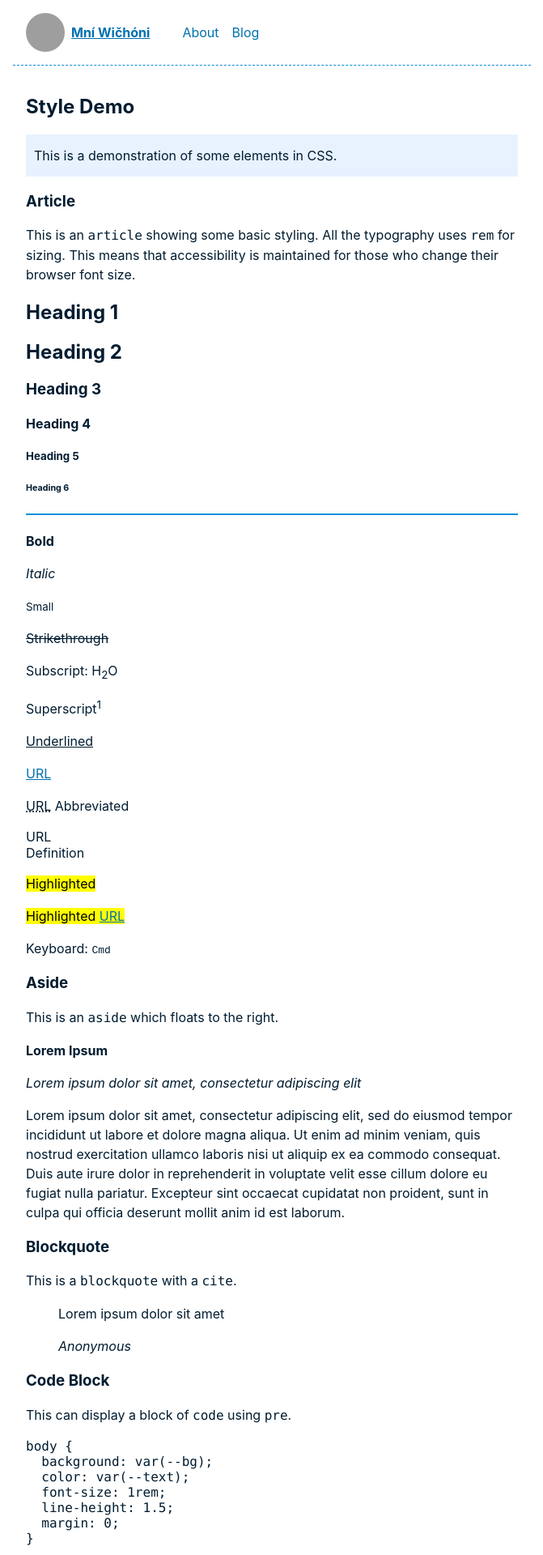
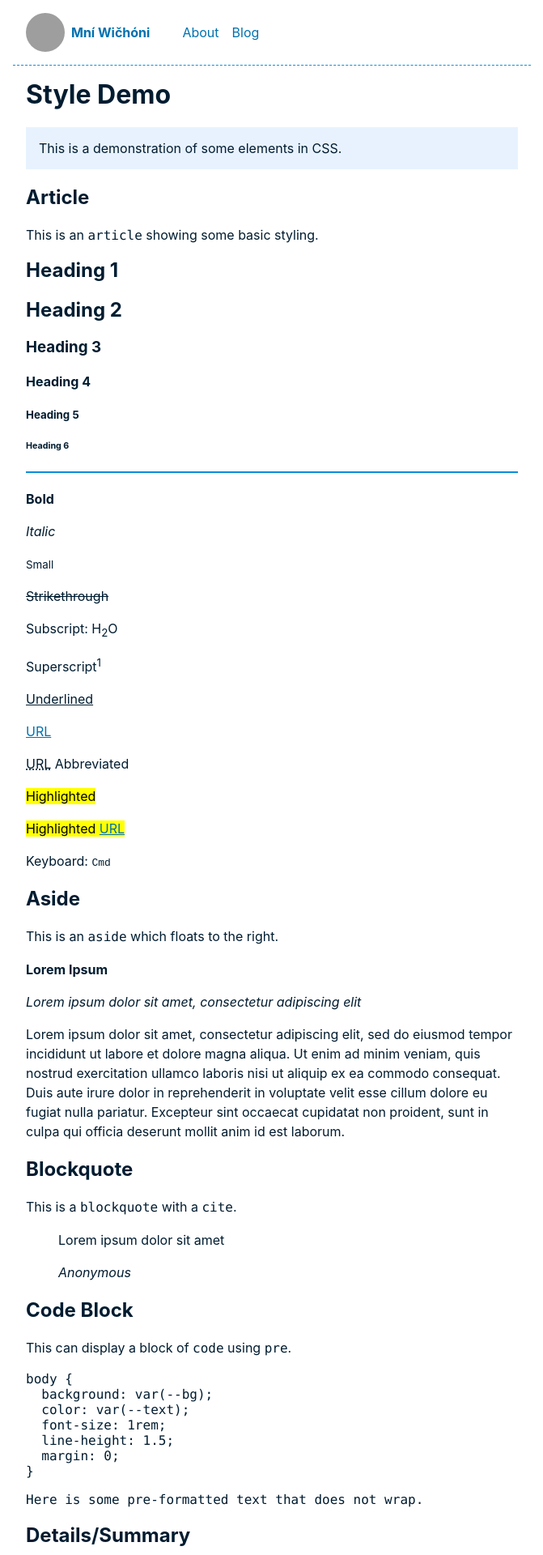
Before and after one commit to megdna/mni, a Jekyll site: the page built from about.md, in a window 1280 px wide. Shown: the top 1920 px of the page at 81% size, without its empty margins (304-975 px from the left). Built offline with Jekyll 4.4.1, drawn with Linux system fonts in a browser that asks for light colours; some of the changed text lies outside the part shown; grey boxes are pictures that could not be loaded.

Commit message:
Update theme

```diff
--- a/_includes/footer.html
+++ b/_includes/footer.html
@@ -1,4 +1,4 @@
-<p>{{ site.time | date: '%Y' }} &copy; <a href="https://github.com/{{ site.github }}" target="_blank">{{ site.author }}</a> {{ site.icon }}</p>
+{{ site.time | date: '%Y' }} &copy; <a href="https://github.com/{{ site.github }}" target="_blank">{{ site.author }}</a> {{ site.icon }}
 
 {% if site.goatcounter %}
 <script data-goatcounter="https://{{ site.goatcounter }}.goatcounter.com/count"
--- a/_layouts/post.html
+++ b/_layouts/post.html
@@ -1,7 +1,7 @@
 ---
 layout: default
 ---
-<h2>{{ page.title }}</h2>
+<h1>{{ page.title }}</h1>
 {% if page.description %}<div class="notice">{{ page.description }}</div>{% endif %}
 {% if page.date %}<cite>Posted on {{ page.date | date_to_string }}</cite>{% endif %}
 {{ content }}
--- a/about.md
+++ b/about.md
@@ -5,9 +5,9 @@ title: Style Demo
 description: This is a demonstration of some elements in CSS.
 image: assets/images/blue.jpg
 ---
-### Article
+## Article
 
-This is an `article` showing some basic styling. All the typography uses `rem` for sizing. This means that accessibility is maintained for those who change their browser font size.
+This is an `article` showing some basic styling.
 
 <article>
 <h1>Heading 1</h1>
@@ -26,13 +26,12 @@ This is an `article` showing some basic styling. All the typography uses `rem` f
 <p><u>Underlined</u></p>
 <p><a href="https://example.com" target="_blank">URL</a></p>
 <p><abbr title="Uniform Resource Locator">URL</abbr> Abbreviated</p>
-<p><dt>URL</dt> Definition</p>
 <p><mark>Highlighted</mark></p>
 <p><mark>Highlighted <a href="https://example.com" target="_blank">URL</a></mark></p>
 <p>Keyboard: <kbd>Cmd</kbd></p>
 </article>
 
-### Aside
+## Aside
 
 This is an `aside` which floats to the right.
 
@@ -42,7 +41,7 @@ This is an `aside` which floats to the right.
 </aside>
 Lorem ipsum dolor sit amet, consectetur adipiscing elit, sed do eiusmod tempor incididunt ut labore et dolore magna aliqua. Ut enim ad minim veniam, quis nostrud exercitation ullamco laboris nisi ut aliquip ex ea commodo consequat. Duis aute irure dolor in reprehenderit in voluptate velit esse cillum dolore eu fugiat nulla pariatur. Excepteur sint occaecat cupidatat non proident, sunt in culpa qui officia deserunt mollit anim id est laborum.
 
-### Blockquote
+## Blockquote
 
 This is a `blockquote` with a `cite`.
 
@@ -50,7 +49,7 @@ This is a `blockquote` with a `cite`.
 >
 > <cite>Anonymous</cite>
 
-### Code Block
+## Code Block
 
 This can display a block of `code` using `pre`.
 
@@ -66,7 +65,7 @@ body {
 
 <pre>Here is some pre-formatted text that does not wrap.</pre>
 
-### Details/Summary
+## Details/Summary
 
 The `details` of this element are hidden behind a `summary`.
 
@@ -75,8 +74,25 @@ The `details` of this element are hidden behind a `summary`.
   Some text
 </details>
 
-### Lists
+## Lists
 
+Description:
+<dl>
+  <dt>Item</dt>
+  <dd>Description</dd>
+  <dt>Item</dt>
+  <dd>Description</dd>
+</dl>
+
+Ordered:
+1. Item
+2. Item
+    1. Item
+    2. Item
+        1. Item
+        2. Item
+
+Unordered:
 * Item
 * Item
   * Item
@@ -100,7 +109,7 @@ This is an image inside a `figure` with `figcaption`.
   <figcaption>Here is a caption for the photo.</figcaption>
 </figure>
 
-### Table
+## Table
 
 This is a `table` with overflow contained in a `figure`.
 
--- a/assets/css/main.css
+++ b/assets/css/main.css
@@ -35,23 +35,22 @@
 }
 
 /* Stylesheet */
-* {
-	box-sizing: border-box;
+*, *::before, *::after {
+  box-sizing: border-box;
 }
 
-body,
 html {
+	font-family: var(--sans-font);
+	overflow-y: scroll;
+  scroll-behavior: smooth;
+}
+
+body {
 	background-color: var(--bg);
 	color: var(--text);
-	font-family: var(--sans-font);
 	margin: 0 auto;
 	padding: 0;
-}
-body {
 	max-width: 40em;
-}
-html {
-	overflow-y: scroll;
 }
 
 header {
@@ -76,33 +75,36 @@ header:after {
 }
 
 .home {
+	font-size: 1em;
 	font-weight: 700;
 	margin-right: 2em;
 }
-.home a[href]:not(:hover) {
+.home:link:not(:hover) {
 	text-decoration: none;
 }
 
 .nav {
-	display: flex;
 	flex: 100%;
 	justify-content: space-evenly;
+	display: flex;
+	padding: 0;
+	margin: 0;
 	list-style: none;
-	margin: 0;
-	padding: 0;
 }
+
 .nav-item {
 	display: inline-block;
 }
-.nav-item a:not(:hover) {
+
+.nav :not(:last-child) {
+	margin-right: 1em;
+}
+.nav-item a[href]:not(:hover) {
 	text-decoration: none;
 }
-.nav a[aria-current="page"] {
+.nav a[href][aria-current="page"] {
+	text-decoration: underline;
 	font-weight: bold;
-	text-decoration: underline;
-}
-.nav :not(:last-child) {
-	margin-right: 1em;
 }
 
 main {
@@ -127,7 +129,7 @@ footer {
 	padding: 1em;
 }
 footer a {
-	align-content: center;
+	text-align: center;
   text-decoration: none;
 }
 
@@ -139,6 +141,7 @@ a:active,
 a:hover,
 a:visited {
 	color: var(--border);
+  text-decoration: none;
 }
 
 code,
@@ -152,6 +155,10 @@ code {
 hr {
 	border: 1px solid var(--border);
 	margin-block: 20px 20px;
+}
+
+h1 {
+	margin-top: 0;
 }
 
 li,
@@ -175,7 +182,7 @@ table th {
 	display: block;
 	background-color: var(--bg-box);
 	color: var(--text);
-	padding: 1em 0.625em;
+	padding: 1em;
 }
 .notice ol {
 	margin-top: 0;
```
Also changed, not shown: other parts of about.md (+1 -8 lines), assets/css/extra.css (+1 -45 lines), blog.md (+1 -2 lines).
